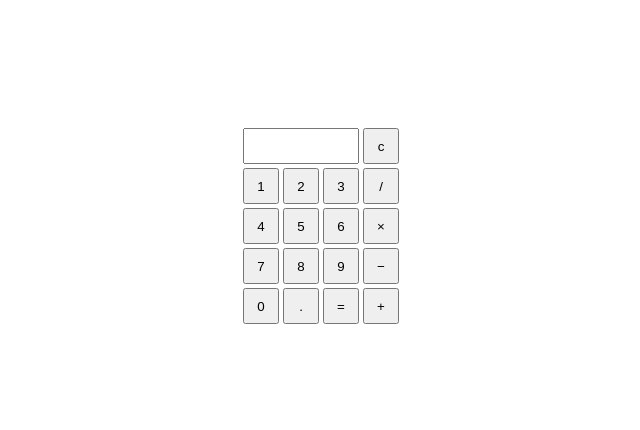
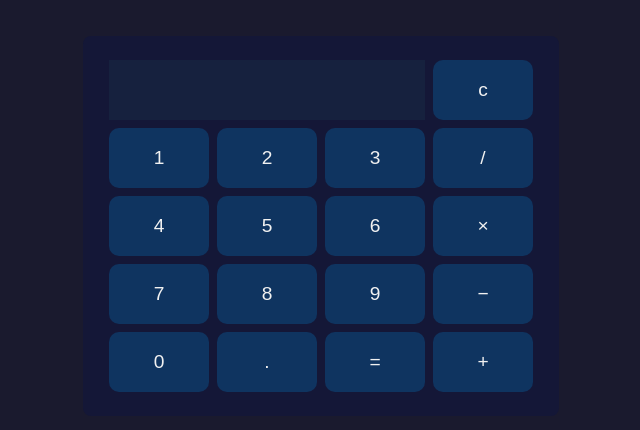
Before and after one commit to DwightKShrute007/Calculator, a website built with Parcel: page index.html in a window 1280 px wide. Shown: the part 174-604 px from the top of the page, without its empty margins (319-959 px from the left). Built offline with nearby package versions, Linux system fonts and the light colour scheme.

Commit message:
Refactored calculator

```diff
--- a/index.html
+++ b/index.html
@@ -8,35 +8,35 @@
   </head>
   <body>
     <div class="container">
-      <div>
-        <input id="display" readonly value="" type="text" />
+      <div class="row">
+        <input class="display" id="display" readonly value="" type="text" />
         <button onclick="clearDisplay()">c</button>
       </div>
-      <div>
+      <div class="row">
         <button onclick="appendToDisplay('1')">1</button>
         <button onclick="appendToDisplay('2')">2</button>
         <button onclick="appendToDisplay('3')">3</button>
         <button onclick="appendToDisplay('/')">&sol;</button>
       </div>
-      <div>
+      <div class="row">
         <button onclick="appendToDisplay('4')">4</button>
         <button onclick="appendToDisplay('5')">5</button>
         <button onclick="appendToDisplay('6')">6</button>
         <button onclick="appendToDisplay('*')">&times;</button>
       </div>
-      <div>
+      <div class="row">
         <button onclick="appendToDisplay('7')">7</button>
         <button onclick="appendToDisplay('8')">8</button>
         <button onclick="appendToDisplay('9')">9</button>
         <button onclick="appendToDisplay('-')">&#8722;</button>
       </div>
-      <div>
+      <div class="row">
         <button onclick="appendToDisplay('0')">0</button>
         <button onclick="appendToDisplay('.')">&period;</button>
         <button onclick="calculate()">&#61;</button>
         <button onclick="appendToDisplay('+')">&plus;</button>
       </div>
     </div>
-    <script src="script.js" type="module"></script>
+    <script src="script.js"></script>
   </body>
 </html>
--- a/script.js
+++ b/script.js
@@ -10,9 +10,7 @@ function appendToDisplay(value) {
 
 function calculate() {
   try {
-    // TODO: remove eval func
-    console.log(display.value);
-    display.value = eval(display.value);
+    display.value = new Function(`return ${display.value}`)();
   } catch (e) {
     display.value = "Error";
   }
--- a/style.css
+++ b/style.css
@@ -1,9 +1,27 @@
+:root {
+  --bg-color: #1a1a2e;
+  --display-bg: #16213e;
+  --btn-bg: #0f3460;
+  --btn-hover: #e94560;
+  --text-color: #f1f1f1;
+  --text-shadow: 0 0 10px rgba(255, 255, 255, 0.5);
+  --btn-height: 60px;
+  --btn-width: 100px;
+}
+
+* {
+  margin: 0;
+  padding: 0;
+  box-sizing: border-box;
+}
+
 body {
-  margin: 0px;
-  padding: 0px;
-  width: 100vw;
-  height: 100vh;
-  box-sizing: border-box;
+  font-family: "Arial", sans-serif;
+  display: flex;
+  justify-content: center;
+  align-items: center;
+  min-height: 100vh;
+  background-color: var(--bg-color);
 }
 
 .container {
@@ -13,17 +31,75 @@ body {
   flex-direction: column;
   align-items: center; /* y axis if flex direction is row*/
   justify-content: center; /* x axis if flex direction is row*/
-  gap: 4px;
+  gap: 8px;
+  width: 476px;
+  background-color: #141737;
+  padding: 24px;
+  border-radius: 8px;
 }
 
 button {
-  width: 36px;
-  height: 36px;
+  border: none;
+  background-color: var(--btn-bg);
+  color: var(--text-color);
+  font-size: 1.2rem;
+  padding: 15px;
+  cursor: pointer;
+  border-radius: 10px;
+  transition: all 0.3s ease;
+  height: var(--btn-height);
+  width: var(--btn-width);
 }
 
-input {
-  width: 108px;
-  height: 30px;
-  margin: 0px;
-  text-align: end;
+button:hover {
+  background-color: var(--btn-hover);
+  transform: translateY(-2px);
+  box-shadow: 0 5px 15px rgba(0, 0, 0, 0.3);
 }
+
+button:active {
+  animation: buttonPress 0.1s ease-out;
+  transform: translateY(0);
+  box-shadow: none;
+}
+
+.display {
+  background-color: var(--display-bg);
+  color: var(--text-color);
+  text-align: right;
+  font-size: 2rem;
+  display: flex;
+  flex-direction: column;
+  justify-content: flex-end;
+  transition: all 0.3s ease;
+  height: var(--btn-height);
+  width: 316px;
+  border: none;
+  padding-inline: 12px;
+}
+
+.row {
+  display: flex;
+  align-items: center;
+  gap: 8px;
+}
+
+.column {
+  display: flex;
+  flex-direction: column;
+  gap: 8px;
+}
+
+@media screen and (max-width: 480px) {
+  .container {
+    width: 360px;
+  }
+
+  .display {
+    width: 224px;
+  }
+
+  button {
+    width: 68px;
+  }
+}
```
